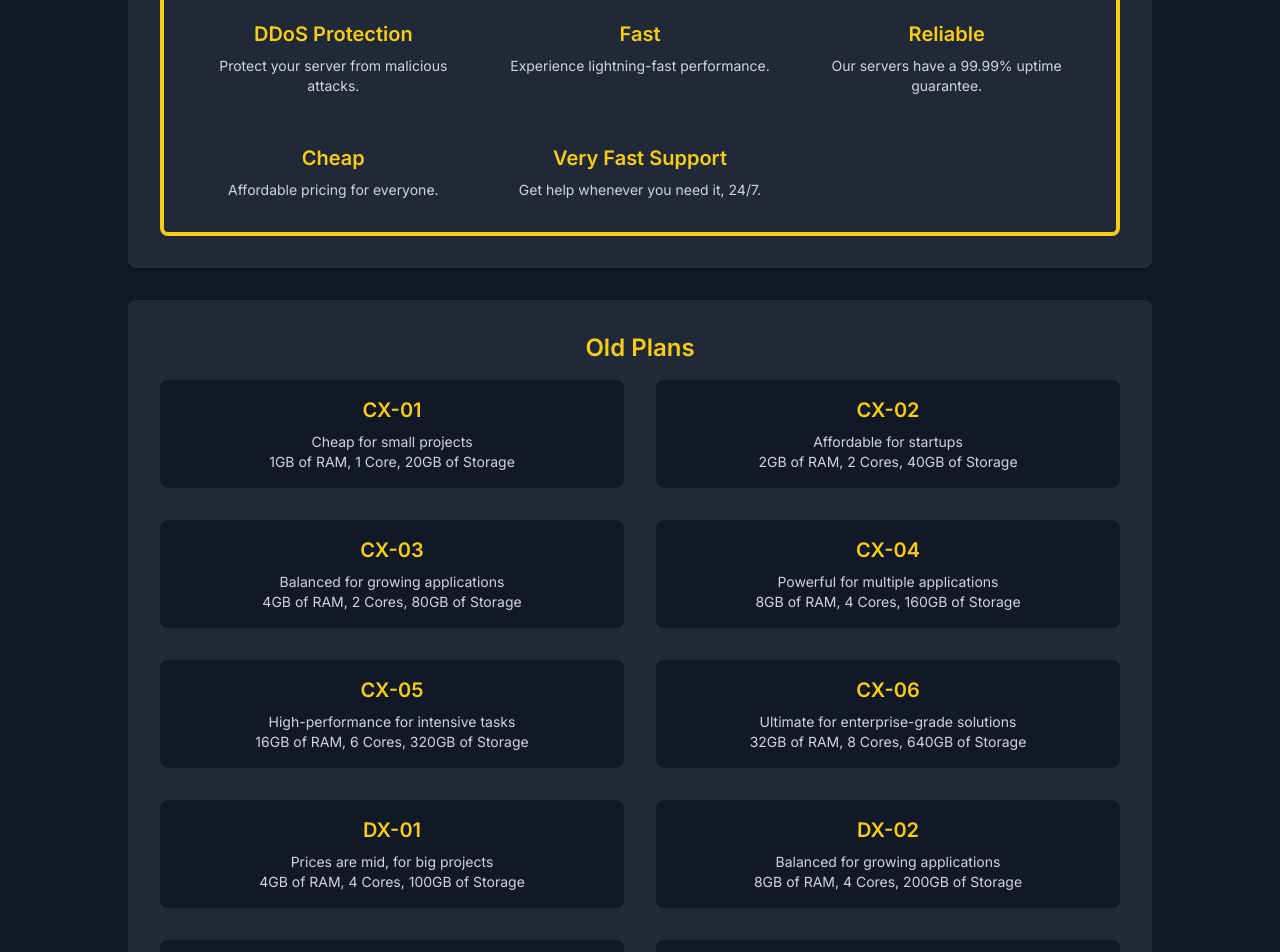
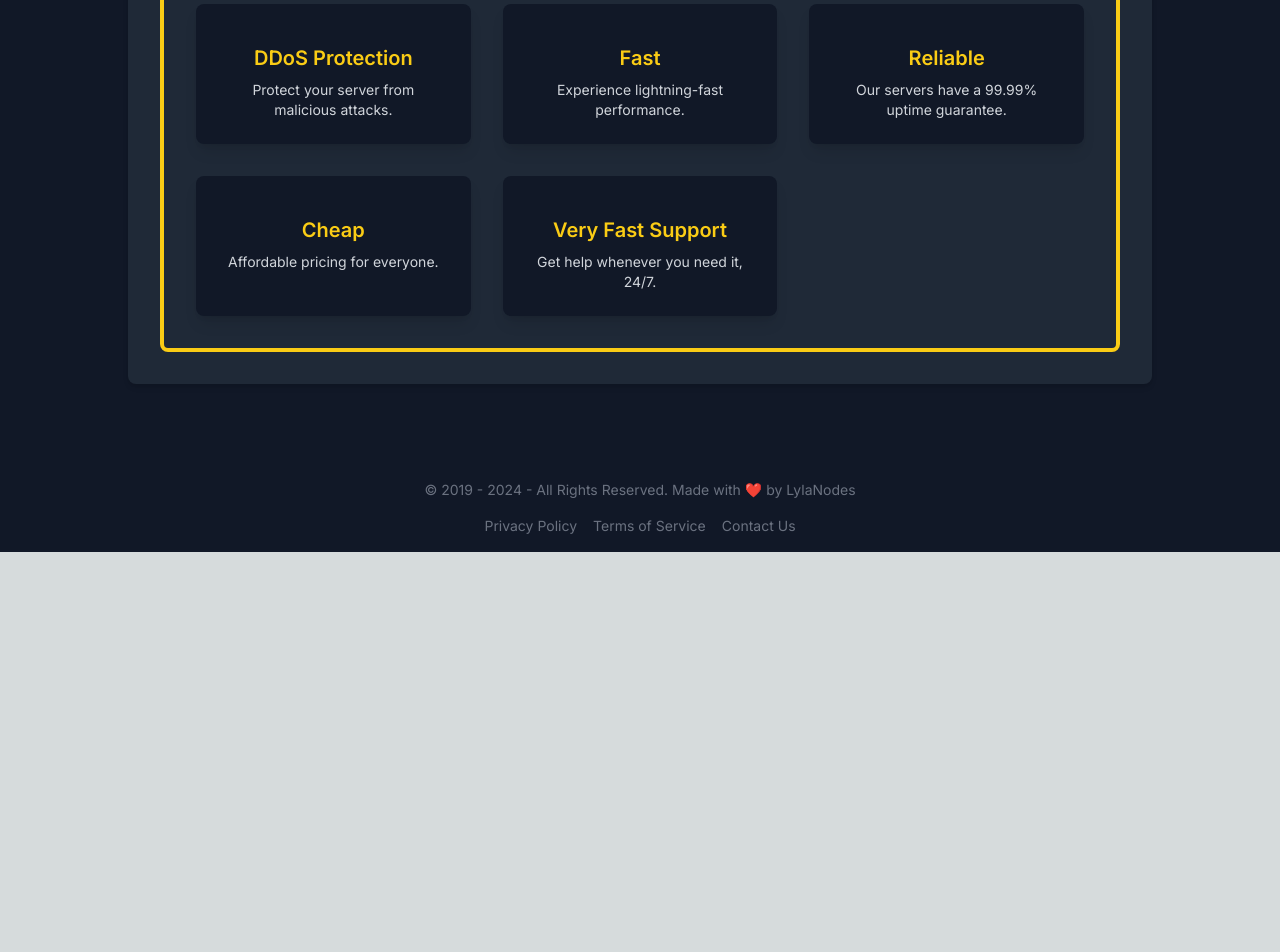
Before and after one commit to vekalmao/vpswebsite, a Next.js app: page / in a window 1280 px wide. Shown: the part 760-1712 px from the top of the page. After the commit the page ends 1312 px from the top, so only its background shows below. Built offline with nearby package versions, Linux system fonts and the light colour scheme.

Commit message:
Update page.tsx

```diff
--- a/app/page.tsx
+++ b/app/page.tsx
@@ -205,52 +205,32 @@
           <h2 className="text-2xl font-semibold mb-4 text-yellow-400">Our Features</h2>
           <p className="text-lg text-gray-300 mb-8">We offer top-tier features to all of our clients, no matter the plan! We believe in giving everyone the best experience possible.</p>
           <div className="grid grid-cols-1 md:grid-cols-3 gap-8">
-            <div className="flex flex-col items-center">
+            <div className="flex flex-col items-center bg-gray-900 rounded-lg p-6 text-center shadow-lg">
               <i className="fas fa-shield-alt text-4xl text-yellow-400 mb-4"></i>
               <h3 className="text-xl font-semibold mb-2 text-yellow-400">DDoS Protection</h3>
               <p className="text-sm text-gray-300">Protect your server from malicious attacks.</p>
             </div>
-            <div className="flex flex-col items-center">
+            <div className="flex flex-col items-center bg-gray-900 rounded-lg p-6 text-center shadow-lg">
               <i className="fas fa-tachometer-alt text-4xl text-yellow-400 mb-4"></i>
               <h3 className="text-xl font-semibold mb-2 text-yellow-400">Fast</h3>
               <p className="text-sm text-gray-300">Experience lightning-fast performance.</p>
             </div>
-            <div className="flex flex-col items-center">
+            <div className="flex flex-col items-center bg-gray-900 rounded-lg p-6 text-center shadow-lg">
               <i className="fas fa-check-circle text-4xl text-yellow-400 mb-4"></i>
               <h3 className="text-xl font-semibold mb-2 text-yellow-400">Reliable</h3>
               <p className="text-sm text-gray-300">Our servers have a 99.99% uptime guarantee.</p>
             </div>
-            <div className="flex flex-col items-center">
+            <div className="flex flex-col items-center bg-gray-900 rounded-lg p-6 text-center shadow-lg">
               <i className="fas fa-dollar-sign text-4xl text-yellow-400 mb-4"></i>
               <h3 className="text-xl font-semibold mb-2 text-yellow-400">Cheap</h3>
               <p className="text-sm text-gray-300">Affordable pricing for everyone.</p>
             </div>
-            <div className="flex flex-col items-center">
+            <div className="flex flex-col items-center bg-gray-900 rounded-lg p-6 text-center shadow-lg">
               <i className="fas fa-headset text-4xl text-yellow-400 mb-4"></i>
               <h3 className="text-xl font-semibold mb-2 text-yellow-400">Very Fast Support</h3>
               <p className="text-sm text-gray-300">Get help whenever you need it, 24/7.</p>
             </div>
           </div>
-        </div>
-      </section>
-
-      <section className="w-full max-w-5xl bg-gray-800 rounded-lg p-8 shadow-md mb-8 text-center">
-        <h2 className="text-2xl font-semibold mb-4 text-yellow-400">Old Plans</h2>
-        <div className="grid grid-cols-1 md:grid-cols-2 gap-8">
-          {sharedPlans.map((plan) => (
-            <div key={plan.name} className="bg-gray-900 rounded-lg p-4 cursor-pointer hover:bg-gray-700 transition duration-300">
-              <h3 className="text-xl font-semibold mb-2 text-yellow-400">{plan.name}</h3>
-              <p className="text-sm text-gray-300">{plan.description}</p>
-              <p className="text-sm text-gray-300">{plan.specifications}</p>
-            </div>
-          ))}
-          {dedicatedPlans.map((plan) => (
-            <div key={plan.name} className="bg-gray-900 rounded-lg p-4 cursor-pointer hover:bg-gray-700 transition duration-300">
-              <h3 className="text-xl font-semibold mb-2 text-yellow-400">{plan.name}</h3>
-              <p className="text-sm text-gray-300">{plan.description}</p>
-              <p className="text-sm text-gray-300">{plan.specifications}</p>
-            </div>
-          ))}
         </div>
       </section>
 
```
